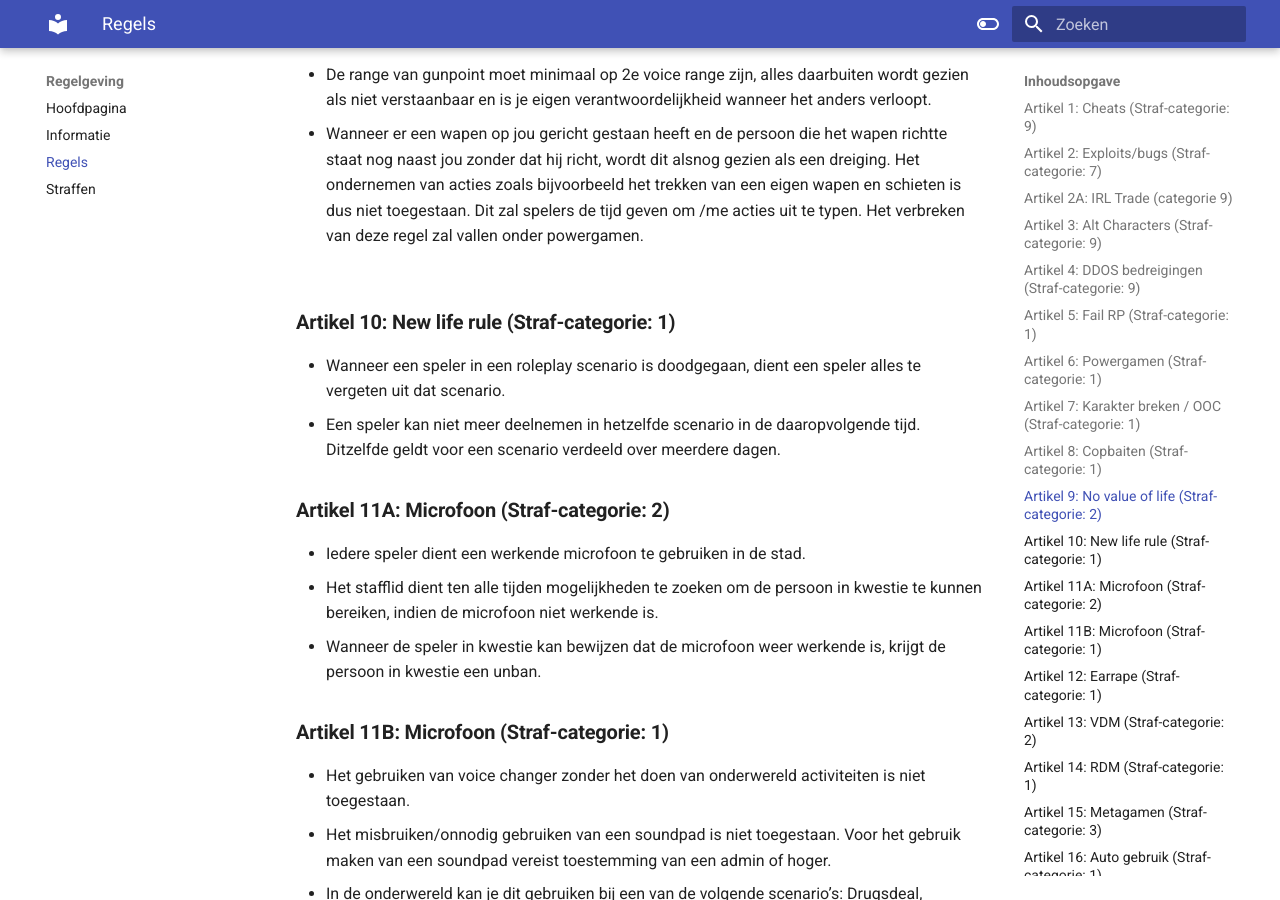
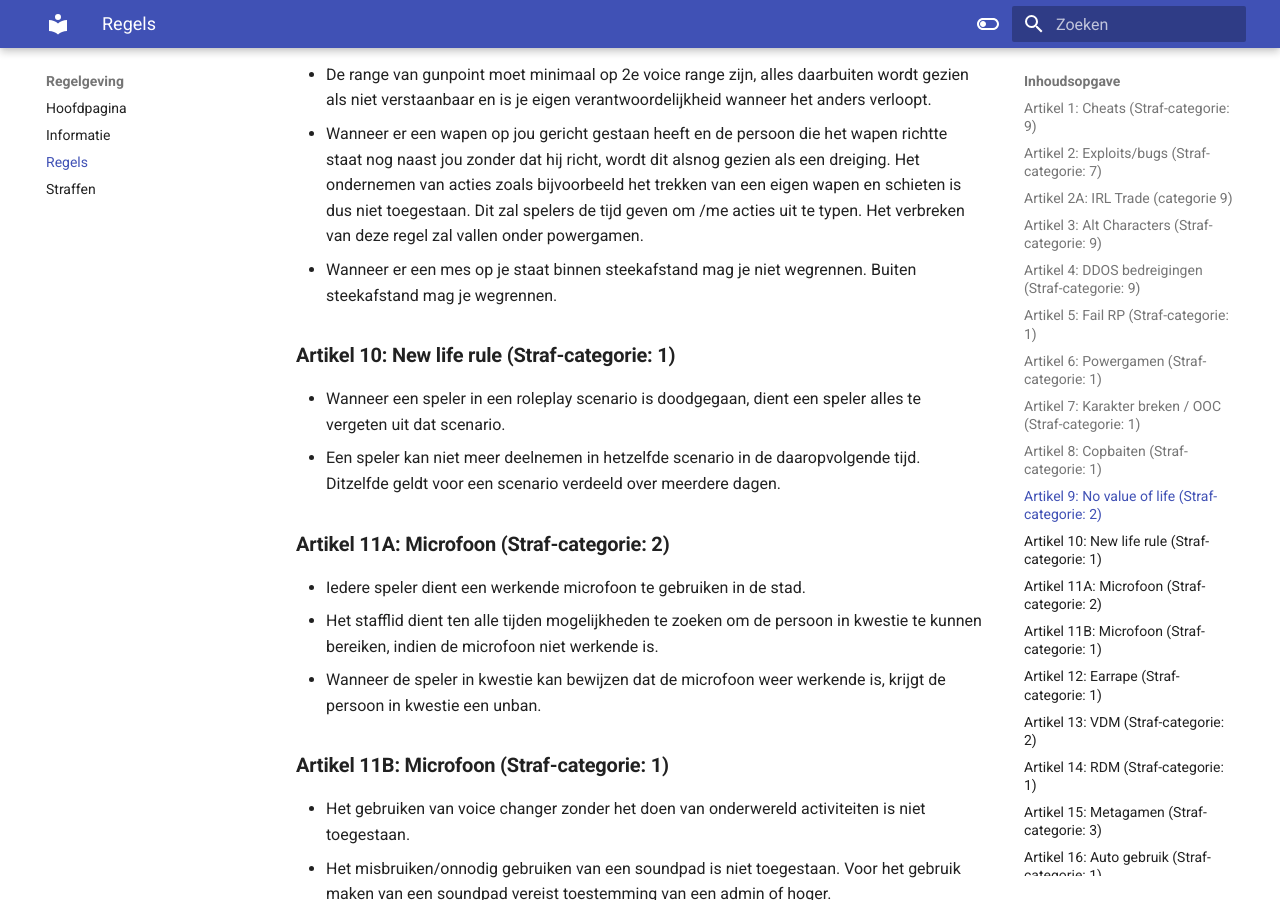
Before and after one commit to ZuiderVeenRP/apv, an MkDocs documentation site: the page built from docs/algemeen.md, in a window 1280 px wide and 900 px high, scrolled down 2723 px. Built offline with MkDocs 1.6.1 and Material for MkDocs 9.7.7, drawn with Linux system fonts in a browser that asks for light colours; comment, search, counter and statistics services are not loaded.

Commit message:
Update algemeen.md

```diff
--- a/docs/algemeen.md
+++ b/docs/algemeen.md
@@ -69,6 +69,7 @@
    - Het niet luisteren/meewerken terwijl er een wapen op je gericht staat ongeacht of je in een auto zit of niet.
    - De range van gunpoint moet minimaal op 2e voice range zijn, alles daarbuiten wordt gezien als niet verstaanbaar en is je eigen verantwoordelijkheid wanneer het anders verloopt.
    - Wanneer er een wapen op jou gericht gestaan heeft en de persoon die het wapen richtte staat nog naast jou zonder dat hij richt, wordt dit alsnog gezien als een dreiging. Het ondernemen van acties zoals bijvoorbeeld het trekken van een eigen wapen en schieten is dus niet toegestaan. Dit zal spelers de tijd geven om /me acties uit te typen. Het verbreken van deze regel zal vallen onder powergamen.</br>
+   - Wanneer er een mes op je staat binnen steekafstand mag je niet wegrennen. Buiten steekafstand mag je wegrennen.
 </br>
 
 ### **Artikel 10: New life rule**				**(Straf-categorie: 1)**
```
